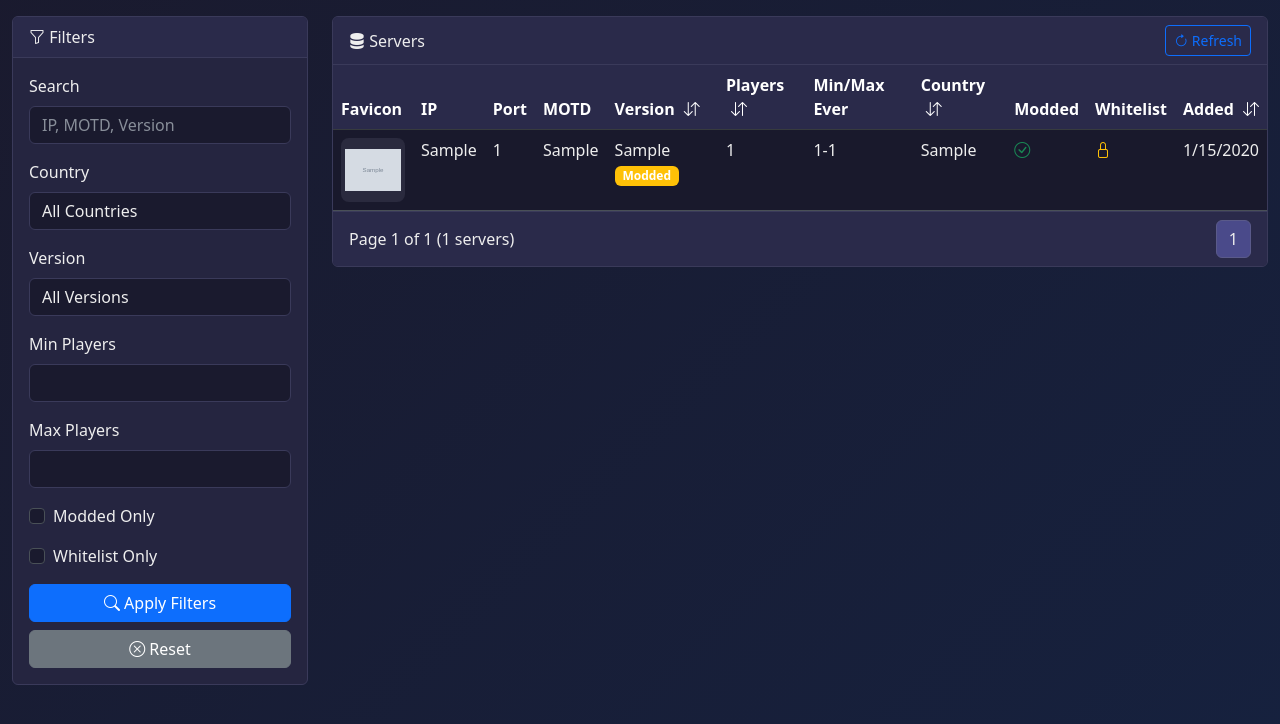
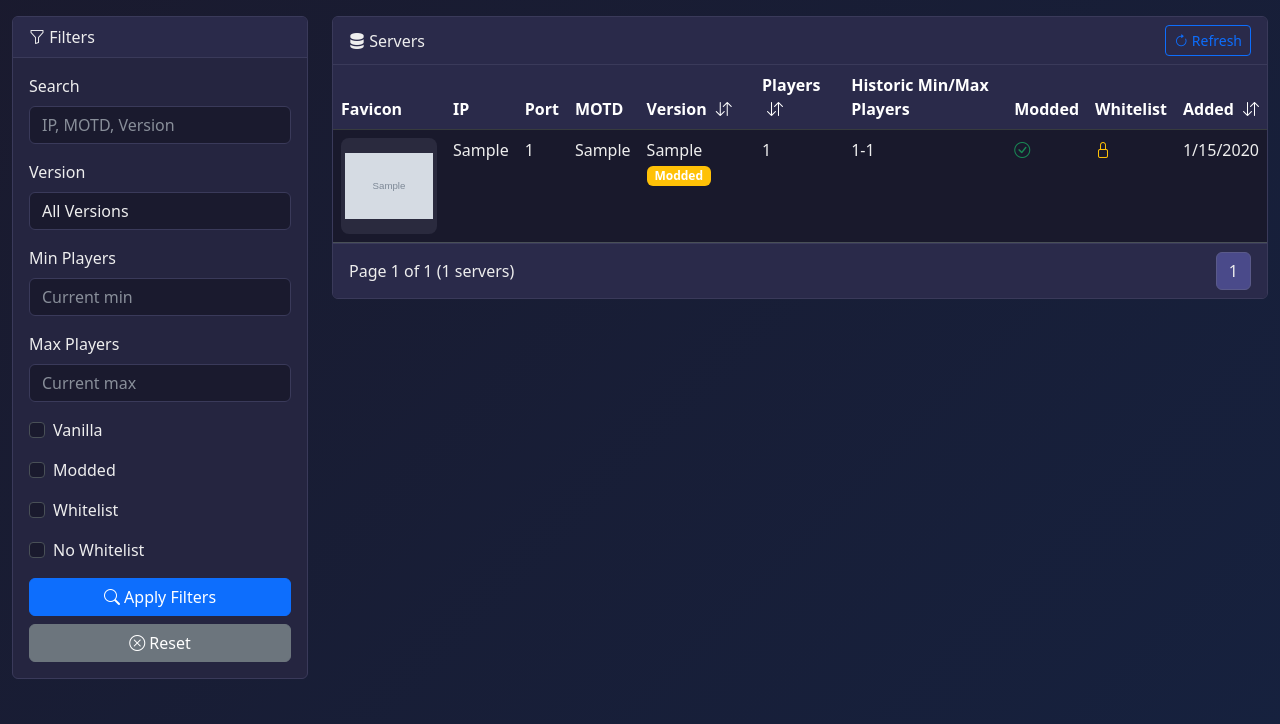
Before and after one commit to mdberkey/minecraft-server-scanner, a Flask app: page / in a window 1280 px wide. Shown: the part 56-780 px from the top of the page. Run offline with Flask 3, Linux system fonts and the light colour scheme; tables that the repository leaves empty hold one stand-in row (values such as "Sample post"); grey boxes marked "Sample" are stand-in pictures.

Commit message:
fix query issues and UI

```diff
--- a/app/api/routes.py
+++ b/app/api/routes.py
@@ -20,12 +20,13 @@ def get_servers():
     search = request.args.get('search', '', type=str)
     sort_by = request.args.get('sort_by', 'date_added', type=str)
     sort_order = request.args.get('sort_order', 'desc', type=str)
-    country_filter = request.args.get('country', '', type=str)
     version_filter = request.args.get('version', '', type=str)
     min_players = request.args.get('min_players', None, type=int)
     max_players = request.args.get('max_players', None, type=int)
+    vanilla_only = request.args.get('vanilla_only', 'false', type=str).lower() == 'true'
     modded_only = request.args.get('modded_only', 'false', type=str).lower() == 'true'
-    whitelist_only = request.args.get('whitelist_only', 'false', type=str).lower() == 'true'
+    whitelist = request.args.get('whitelist', 'false', type=str).lower() == 'true'
+    no_whitelist = request.args.get('no_whitelist', 'false', type=str).lower() == 'true'
 
     query = session.query(MinecraftServer)
 
@@ -37,9 +38,6 @@ def get_servers():
             (MinecraftServer.version.like(search_pattern))
         )
 
-    if country_filter:
-        query = query.filter(MinecraftServer.country.ilike(f'%{country_filter}%'))
-
     if version_filter:
         query = query.filter(MinecraftServer.version.ilike(f'%{version_filter}%'))
 
@@ -49,17 +47,22 @@ def get_servers():
     if max_players is not None:
         query = query.filter(MinecraftServer.players_online <= max_players)
 
+    if vanilla_only:
+        query = query.filter(MinecraftServer.is_modded == False)
+
     if modded_only:
         query = query.filter(MinecraftServer.is_modded == True)
 
-    if whitelist_only:
+    if whitelist:
         query = query.filter(MinecraftServer.whitelist == True)
+
+    if no_whitelist:
+        query = query.filter(MinecraftServer.whitelist == False)
 
     valid_sort_columns = {
         'date_added': MinecraftServer.date_added,
         'players_online': MinecraftServer.players_online,
         'version': MinecraftServer.version,
-        'country': MinecraftServer.country,
         'ip': MinecraftServer.ip,
     }
 
@@ -111,12 +114,6 @@ def get_stats():
         MinecraftServer.whitelist == True
     ).scalar()
 
-    countries = session.query(
-        MinecraftServer.country, func.count(MinecraftServer.id)
-    ).filter(
-        MinecraftServer.country.isnot(None)
-    ).group_by(MinecraftServer.country).all()
-
     session.close()
 
     return jsonify({
@@ -124,17 +121,12 @@ def get_stats():
         'total_players': total_players,
         'modded_servers': modded_servers,
         'whitelist_servers': whitelist_servers,
-        'countries': [{'country': c[0], 'count': c[1]} for c in countries[:20]]
     })
 
 
 @api.route('/filters', methods=['GET'])
 def get_filters():
     session = get_db_session()
-
-    countries = session.query(MinecraftServer.country).filter(
-        MinecraftServer.country.isnot(None)
-    ).distinct().all()
 
     versions = session.query(MinecraftServer.version).filter(
         MinecraftServer.version.isnot(None)
@@ -143,6 +135,5 @@ def get_filters():
     session.close()
 
     return jsonify({
-        'countries': [c[0] for c in countries if c[0]],
         'versions': [v[0] for v in versions if v[0]]
     })
--- a/app/db/models.py
+++ b/app/db/models.py
@@ -19,7 +19,6 @@ class MinecraftServer(Base):
     players_online = Column(Integer, default=0)
     players_max_ever = Column(Integer, default=0)
     players_min_ever = Column(Integer, default=0)
-    country = Column(String(64), nullable=True)
     date_added = Column(DateTime, default=datetime.utcnow)
     last_updated = Column(DateTime, default=datetime.utcnow, onupdate=datetime.utcnow)
 
@@ -36,7 +35,6 @@ class MinecraftServer(Base):
             'players_online': self.players_online,
             'players_max_ever': self.players_max_ever,
             'players_min_ever': self.players_min_ever,
-            'country': self.country,
             'date_added': self.date_added.isoformat() if self.date_added else None,
             'last_updated': self.last_updated.isoformat() if self.last_updated else None,
         }
--- a/templates/index.html
+++ b/templates/index.html
@@ -12,7 +12,7 @@
             --bs-body-color: #eee;
         }
         body { background: linear-gradient(135deg, #1a1a2e 0%, #16213e 100%); min-height: 100vh; }
-        .server-favicon { width: 64px; height: 64px; object-fit: contain; background: #2a2a3e; border-radius: 8px; padding: 4px; }
+        .server-favicon { width: 96px; height: 96px; object-fit: contain; background: #2a2a3e; border-radius: 8px; padding: 4px; }
         .table-responsive { max-height: 70vh; }
         .sort-header { cursor: pointer; }
         .sort-header:hover { background-color: #2a2a4a; }
@@ -56,12 +56,6 @@
                             <input type="text" class="form-control" id="search" placeholder="IP, MOTD, Version">
                         </div>
                         <div class="mb-3">
-                            <label class="form-label">Country</label>
-                            <select class="form-select" id="country-filter">
-                                <option value="">All Countries</option>
-                            </select>
-                        </div>
-                        <div class="mb-3">
                             <label class="form-label">Version</label>
                             <select class="form-select" id="version-filter">
                                 <option value="">All Versions</option>
@@ -69,19 +63,27 @@
                         </div>
                         <div class="mb-3">
                             <label class="form-label">Min Players</label>
-                            <input type="number" class="form-control" id="min-players" min="0">
+                            <input type="number" class="form-control" id="min-players" min="0" placeholder="Current min">
                         </div>
                         <div class="mb-3">
                             <label class="form-label">Max Players</label>
-                            <input type="number" class="form-control" id="max-players" min="0">
+                            <input type="number" class="form-control" id="max-players" min="0" placeholder="Current max">
+                        </div>
+                        <div class="mb-3 form-check">
+                            <input type="checkbox" class="form-check-input" id="vanilla-only">
+                            <label class="form-check-label">Vanilla</label>
                         </div>
                         <div class="mb-3 form-check">
                             <input type="checkbox" class="form-check-input" id="modded-only">
-                            <label class="form-check-label">Modded Only</label>
+                            <label class="form-check-label">Modded</label>
                         </div>
                         <div class="mb-3 form-check">
-                            <input type="checkbox" class="form-check-input" id="whitelist-only">
-                            <label class="form-check-label">Whitelist Only</label>
+                            <input type="checkbox" class="form-check-input" id="whitelist">
+                            <label class="form-check-label">Whitelist</label>
+                        </div>
+                        <div class="mb-3 form-check">
+                            <input type="checkbox" class="form-check-input" id="no-whitelist">
+                            <label class="form-check-label">No Whitelist</label>
                         </div>
                         <button class="btn btn-primary w-100" id="apply-filters">
                             <i class="bi bi-search"></i> Apply Filters
@@ -114,15 +116,14 @@
                                         <th>MOTD</th>
                                         <th class="sort-header" data-sort="version">Version <i class="bi bi-arrow-down-up sort-icon"></i></th>
                                         <th class="sort-header" data-sort="players_online">Players <i class="bi bi-arrow-down-up sort-icon"></i></th>
-                                        <th>Min/Max Ever</th>
-                                        <th class="sort-header" data-sort="country">Country <i class="bi bi-arrow-down-up sort-icon"></i></th>
+                                        <th>Historic Min/Max Players</th>
                                         <th>Modded</th>
                                         <th>Whitelist</th>
                                         <th class="sort-header" data-sort="date_added">Added <i class="bi bi-arrow-down-up sort-icon"></i></th>
                                     </tr>
                                 </thead>
                                 <tbody id="servers-table-body">
-                                    <tr><td colspan="11" class="text-center">Loading...</td></tr>
+                                    <tr><td colspan="10" class="text-center">Loading...</td></tr>
                                 </tbody>
                             </table>
                         </div>
@@ -148,14 +149,6 @@
         async function loadFilters() {
             const resp = await fetch('/api/filters');
             const data = await resp.json();
-
-            const countrySelect = document.getElementById('country-filter');
-            data.countries.sort().forEach(c => {
-                const opt = document.createElement('option');
-                opt.value = c;
-                opt.textContent = c;
-                countrySelect.appendChild(opt);
-            });
 
             const versionSelect = document.getElementById('version-filter');
             data.versions.sort().forEach(v => {
@@ -191,14 +184,13 @@
             data.servers.forEach(s => {
                 const tr = document.createElement('tr');
                 tr.innerHTML = `
-                    <td>${s.favicon ? `<img src="${s.favicon}" class="server-favicon" alt="">` : '<i class="bi bi-question-circle text-muted" style="font-size: 2rem;"></i>'}</td>
+                    <td>${s.favicon ? `<img src="${s.favicon}" class="server-favicon" alt="">` : '<i class="bi bi-question-circle text-muted" style="font-size: 4rem;"></i>'}</td>
                     <td>${s.ip}</td>
                     <td>${s.port}</td>
                     <td style="max-width: 200px; overflow: hidden; text-overflow: ellipsis;">${s.motd || ''}</td>
                     <td>${s.version || 'Unknown'} ${s.is_modded ? '<span class="badge bg-warning">Modded</span>' : ''}</td>
                     <td>${s.players_online}</td>
-                    <td>${s.players_min_ever}-${s.players_max_ever}</td>
-                    <td>${s.country || 'Unknown'}</td>
+                    <td>${s.players_min_ever || 0}-${s.players_max_ever || 0}</td>
                     <td>${s.is_modded ? '<i class="bi bi-check-circle text-success"></i>' : '<i class="bi bi-x-circle text-muted"></i>'}</td>
                     <td>${s.whitelist ? '<i class="bi bi-lock text-warning"></i>' : '<i class="bi bi-unlock text-success"></i>'}</td>
                     <td>${new Date(s.date_added).toLocaleDateString()}</td>
@@ -235,9 +227,6 @@
             const search = document.getElementById('search').value.trim();
             if (search) filters.search = search;
 
-            const country = document.getElementById('country-filter').value;
-            if (country) filters.country = country;
-
             const version = document.getElementById('version-filter').value;
             if (version) filters.version = version;
 
@@ -247,8 +236,10 @@
             const maxPlayers = document.getElementById('max-players').value;
             if (maxPlayers) filters.max_players = maxPlayers;
 
+            filters.vanilla_only = document.getElementById('vanilla-only').checked;
             filters.modded_only = document.getElementById('modded-only').checked;
-            filters.whitelist_only = document.getElementById('whitelist-only').checked;
+            filters.whitelist = document.getElementById('whitelist').checked;
+            filters.no_whitelist = document.getElementById('no-whitelist').checked;
 
             currentPage = 1;
             loadServers(1);
@@ -258,12 +249,13 @@
 
         document.getElementById('reset-filters').addEventListener('click', () => {
             document.getElementById('search').value = '';
-            document.getElementById('country-filter').value = '';
             document.getElementById('version-filter').value = '';
             document.getElementById('min-players').value = '';
             document.getElementById('max-players').value = '';
+            document.getElementById('vanilla-only').checked = false;
             document.getElementById('modded-only').checked = false;
-            document.getElementById('whitelist-only').checked = false;
+            document.getElementById('whitelist').checked = false;
+            document.getElementById('no-whitelist').checked = false;
             filters = {};
             currentPage = 1;
             loadServers(1);
```
Also changed, not shown: app/scanner/scanner_service.py (+3 -33 lines), app/scanner/scheduler.py (+10 -5 lines).
